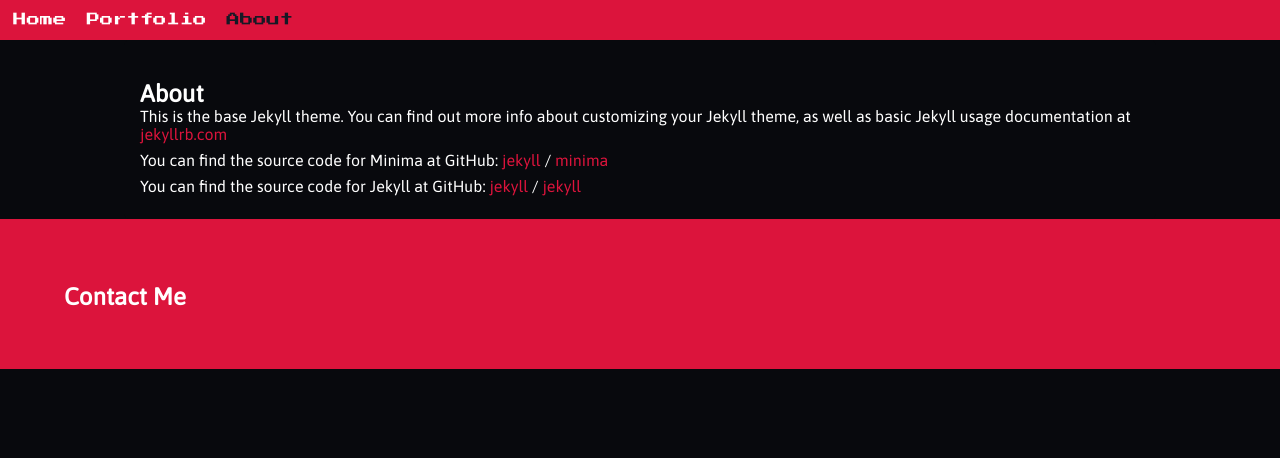
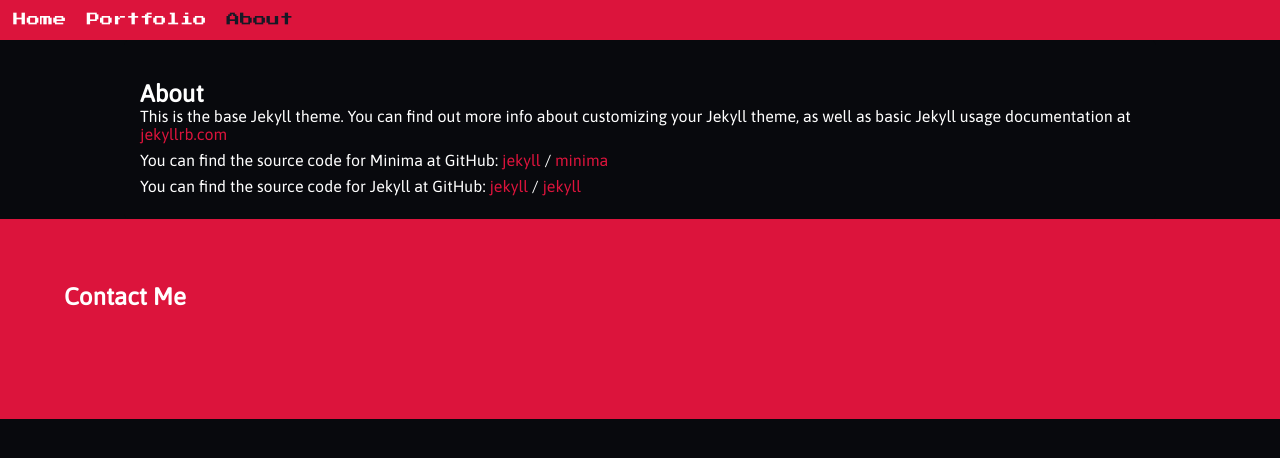
Before and after one commit to eoinparkinson/portfolio-site, a Jekyll site: the page built from about.markdown, in a window 1280 px wide. Shown: the top 458 px of the page. Built offline with Jekyll 4.4.1, drawn with Linux system fonts in a browser that asks for light colours; a script that is not in the unit is left out.

Commit message:
updated footer css

```diff
--- a/assets/css/footer.css
+++ b/assets/css/footer.css
@@ -1,8 +1,10 @@
 footer {
 	color: white;
-	height: 150px;
-	width: 100%;
-	box-sizing: border-box;
 	padding: 5%;
 	background-color: crimson;
+	box-sizing: border-box;
+    height: 200px;
+    margin-bottom: 0;
+    bottom: 0;
+    width: 100%;
 }
```
